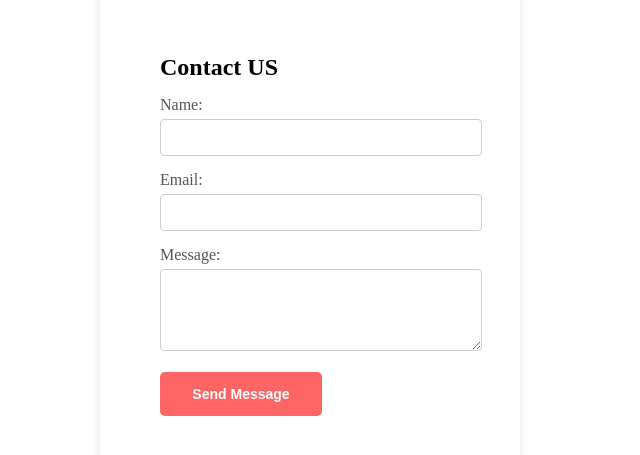
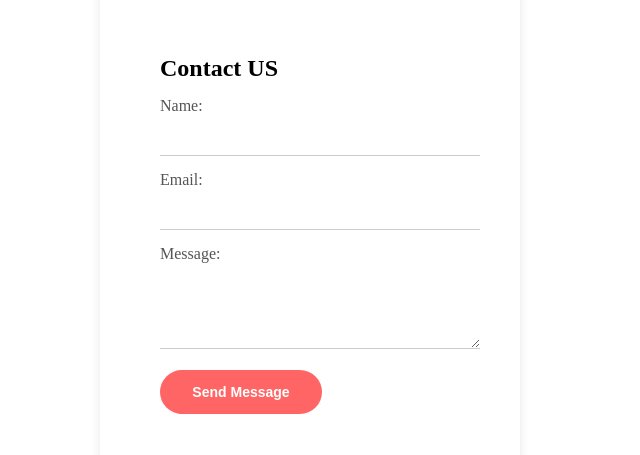
Before and after one commit to musaucrea/alx_html_css, a plain HTML site: page headphones/3-index.html in a window 1280 px wide. Shown: the part 203-658 px from the top of the page, 330-970 px from the left. Drawn offline with Linux system fonts and the light colour scheme.

Commit message:
update on contact form

```diff
--- a/headphones/3-styles.css
+++ b/headphones/3-styles.css
@@ -33,16 +33,20 @@ label{
     padding: 10px;
     margin-bottom: 15px;
     border: 1px solid #ccc;
-    border-radius: 4px;
+    /* border-radius: 4px; */
+    /* border-bottom: #000000; */
+    border-top: #000000;
+    border-left: none;
+    border-right: none;
 }
 .content-form input:focus,
 .content-form textarea:focus {
     border-color: #bdc7d2;
     outline: none;
-    box-shadow: 0 0 5px rgba(133, 143, 154, 0.5);
+    /* box-shadow: 0 0 5px rgba(133, 143, 154, 0.5); */
 }
 button {
-    border-radius: 5px;
+    border-radius: 22px;
     width: 162px;
     height: 44px;
     background-color: #FF6565;
@@ -51,10 +55,11 @@ button {
     font-weight: bold;
     margin-top: 2px;
     border: none;
+    align-items: center;
 
 }
 .content-form button:hover {
-    background-color: #313b46;
+    opacity: 0.6;
 }
 .contact-form{
     align-items: center;
```
